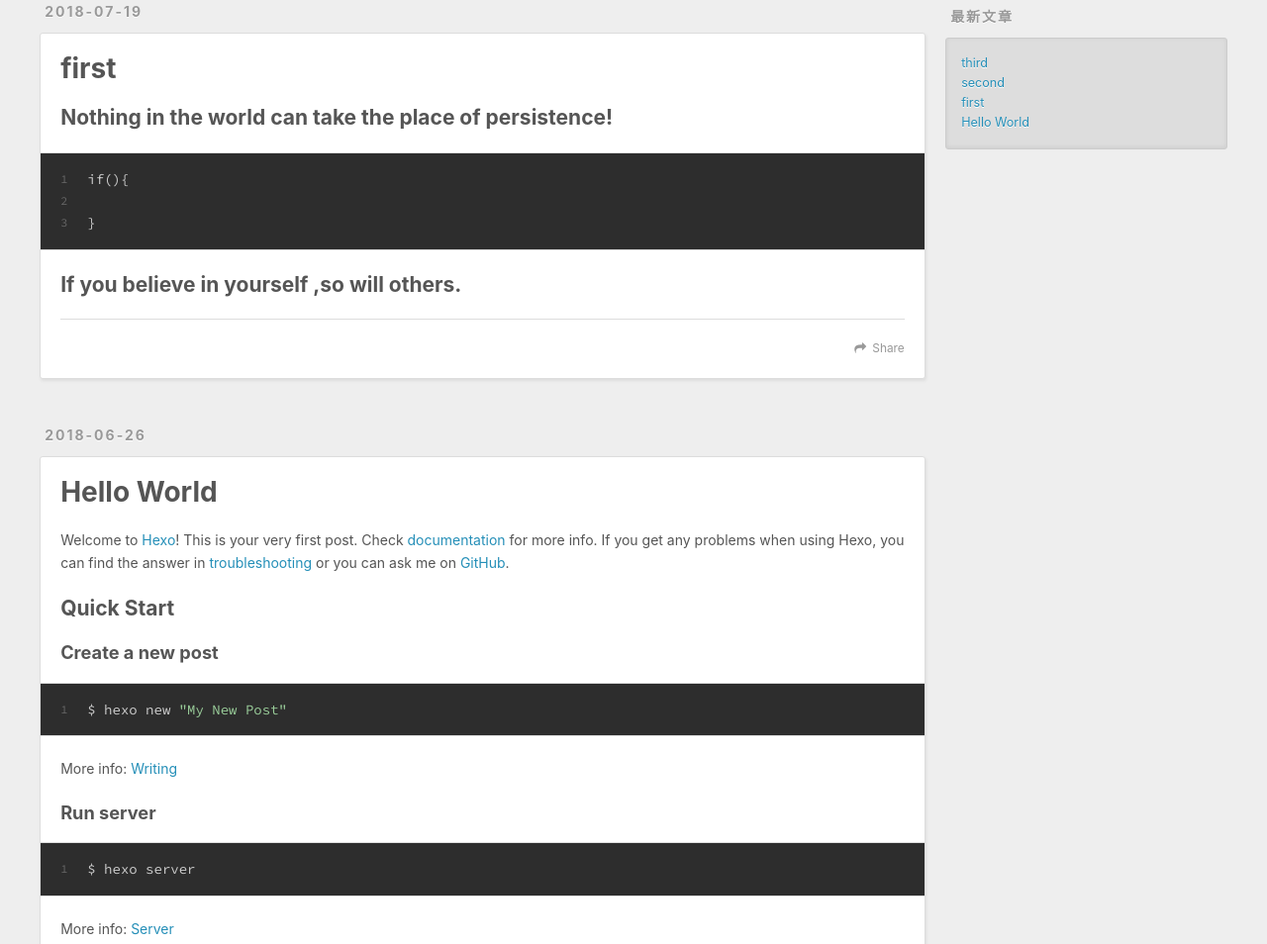
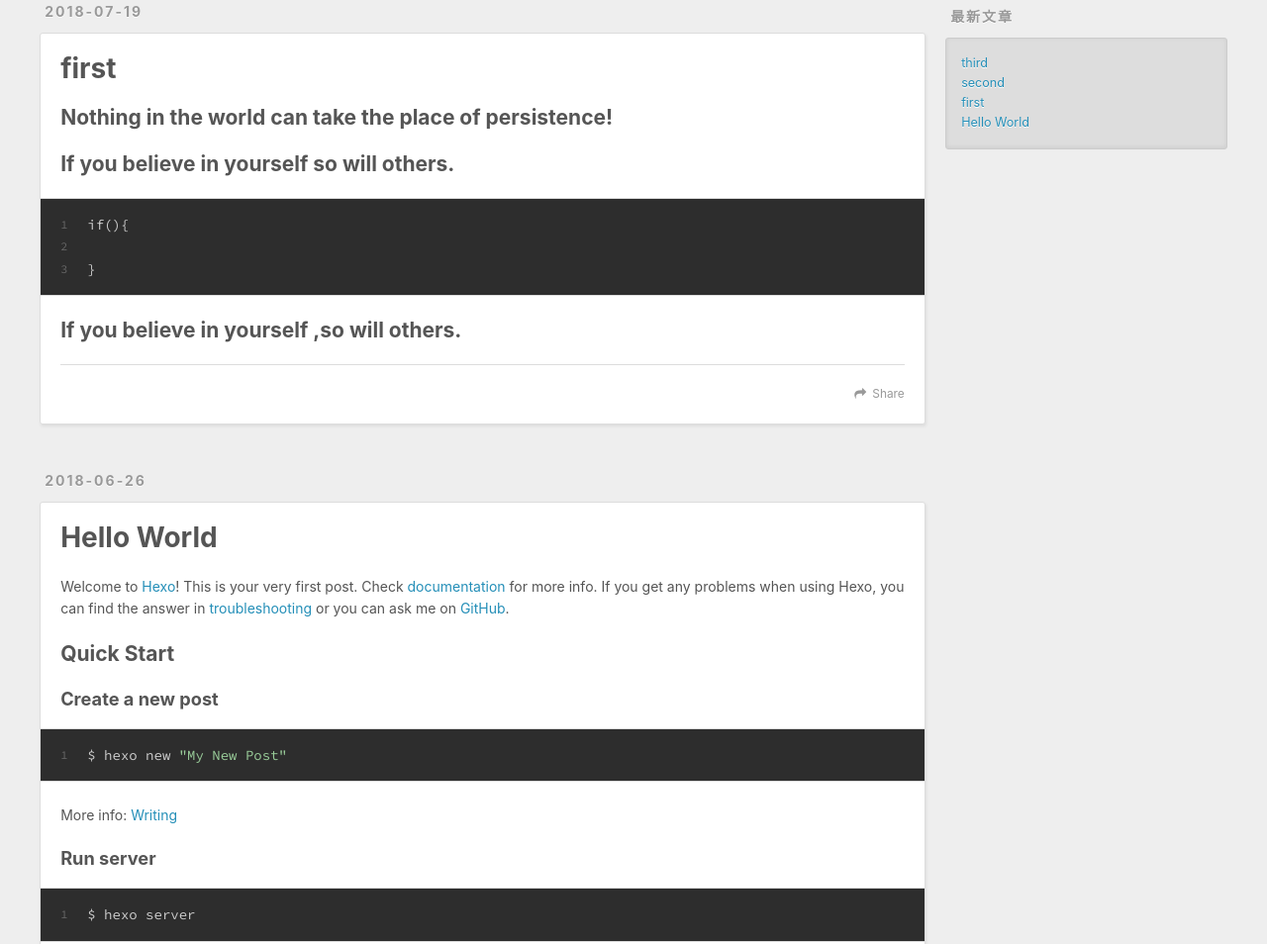
Before and after one commit to IEasying/IEasy.github.io, a plain HTML site: page index.html in a window 1280 px wide. Shown: the part 902-1856 px from the top of the page at 99% size. Drawn offline with nearby package versions, Linux system fonts and the light colour scheme.

Commit message:
Site updated: 2018-07-20 14:26:48

```diff
--- a/index.html
+++ b/index.html
@@ -171,8 +171,8 @@
 
     <div class="article-entry" itemprop="articleBody">
 
-        <h2 id="Nothing-in-the-world-can-take-the-place-of-persistence"><a href="#Nothing-in-the-world-can-take-the-place-of-persistence" class="headerlink" title="Nothing in the world can take the place of persistence!"></a>Nothing in the world can take the place of persistence!</h2><figure class="highlight plain"><table><tr><td class="gutter"><pre><span class="line">1</span><br><span class="line">2</span><br><span class="line">3</span><br></pre></td><td class="code"><pre><span class="line">if()&#123;</span><br><span class="line">    </span><br><span class="line">&#125;</span><br></pre></td></tr></table></figure>
-<h2 id="If-you-believe-in-yourself-so-will-others"><a href="#If-you-believe-in-yourself-so-will-others" class="headerlink" title="If you believe in yourself ,so will others."></a>If you believe in yourself ,so will others.</h2>
+        <h2 id="Nothing-in-the-world-can-take-the-place-of-persistence"><a href="#Nothing-in-the-world-can-take-the-place-of-persistence" class="headerlink" title="Nothing in the world can take the place of persistence!"></a>Nothing in the world can take the place of persistence!</h2><h2 id="If-you-believe-in-yourself-so-will-others"><a href="#If-you-believe-in-yourself-so-will-others" class="headerlink" title="If you believe in yourself so will others."></a>If you believe in yourself so will others.</h2><figure class="highlight plain"><table><tr><td class="gutter"><pre><span class="line">1</span><br><span class="line">2</span><br><span class="line">3</span><br></pre></td><td class="code"><pre><span class="line">if()&#123;</span><br><span class="line"></span><br><span class="line">&#125;</span><br></pre></td></tr></table></figure>
+<h2 id="If-you-believe-in-yourself-so-will-others-1"><a href="#If-you-believe-in-yourself-so-will-others-1" class="headerlink" title="If you believe in yourself ,so will others."></a>If you believe in yourself ,so will others.</h2>
 
     </div>
     <footer class="article-footer">
```
Also changed, not shown: 2018/07/19/first/index.html (+6 -6 lines).
